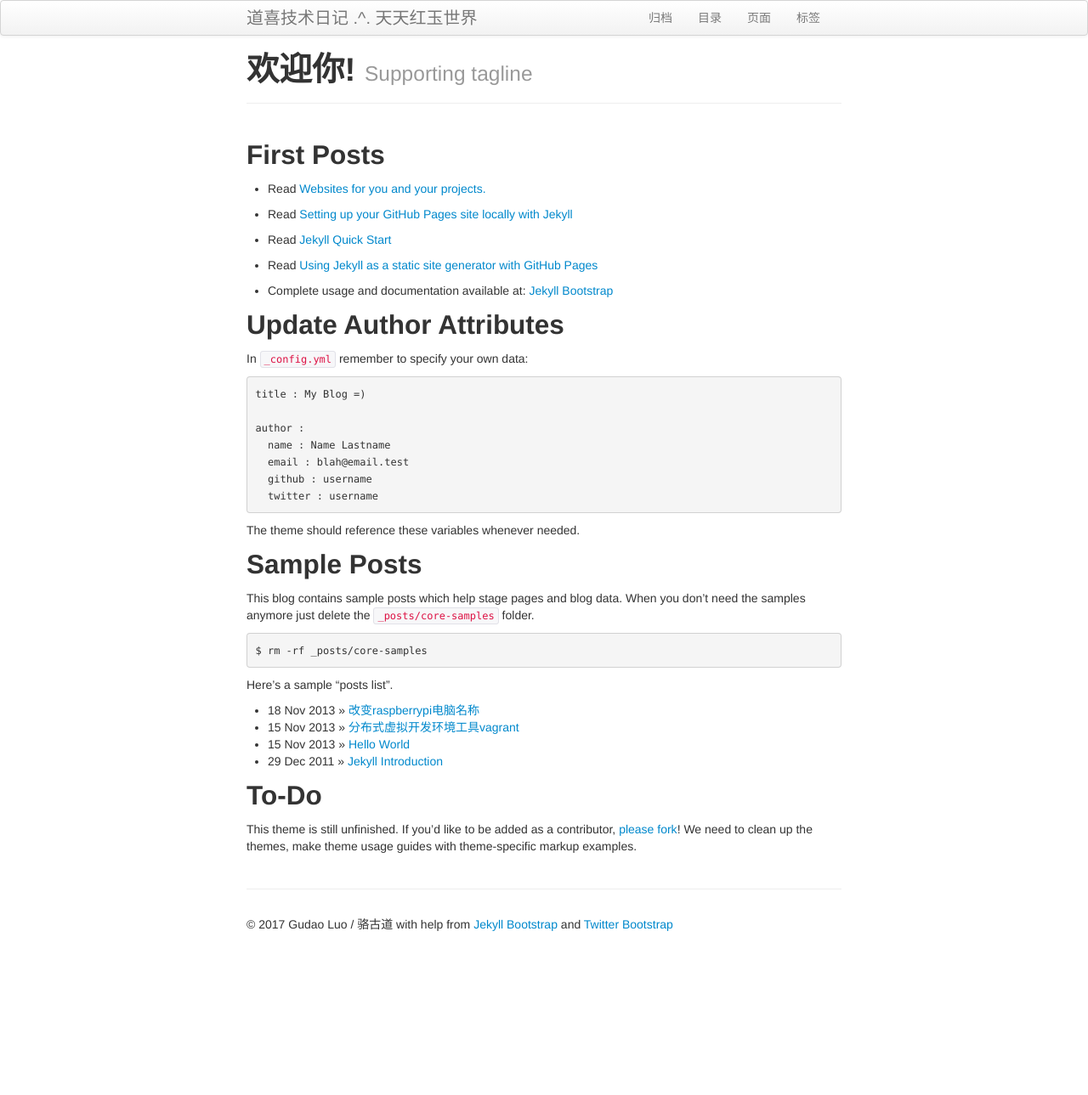
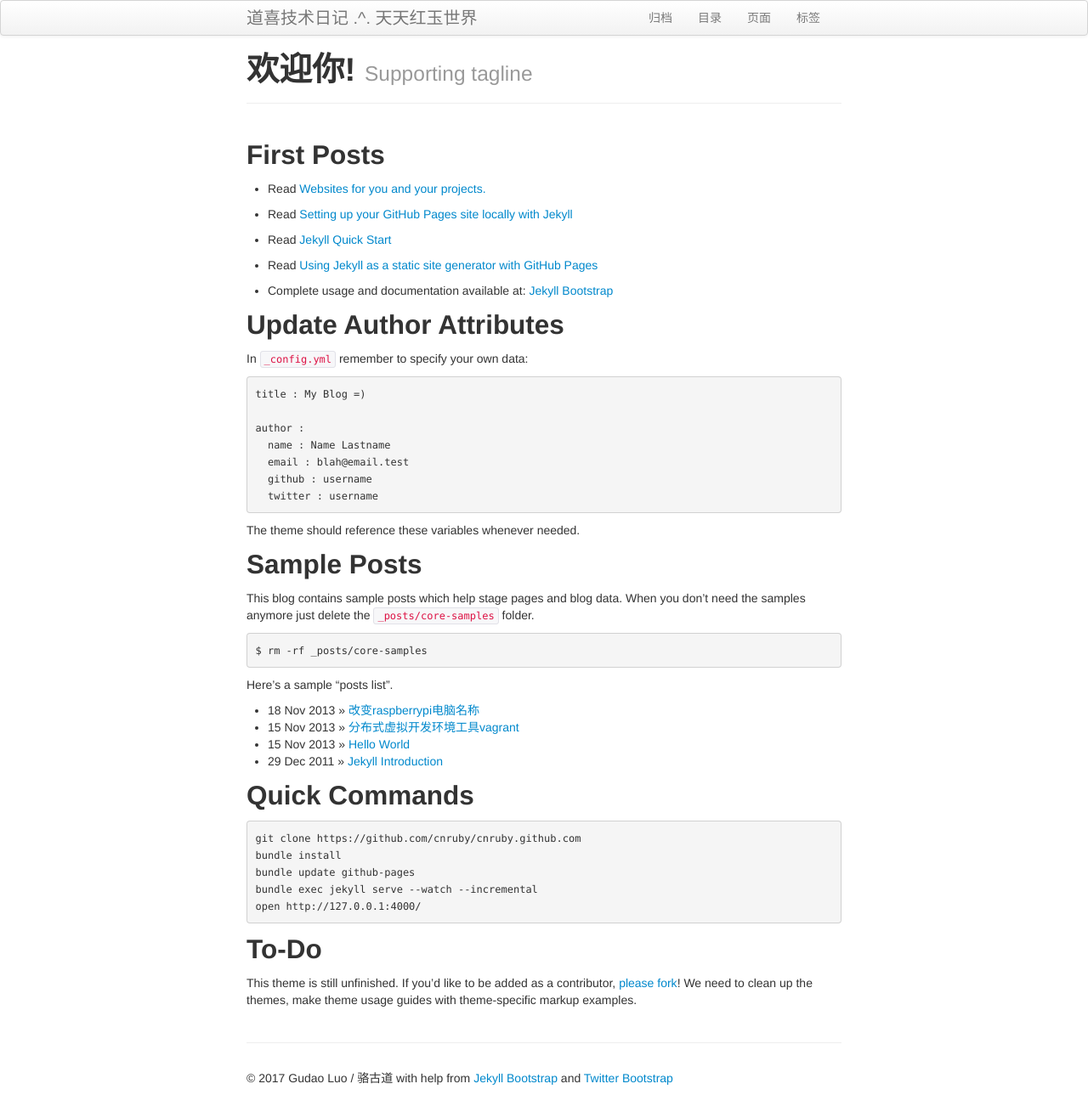
Before and after one commit to iotoi8cn/cnruby.github.com, a Jekyll site: the page built from index.md, in a window 1280 px wide. Shown: the whole page at 85% size. Built offline with Jekyll 4.4.1, drawn with Linux system fonts in a browser that asks for light colours; before the commit the page ends 1108 px from its top, so only the background shows below that.

Commit message:
quick commands

```diff
--- a/index.md
+++ b/index.md
@@ -46,6 +46,14 @@ Here's a sample "posts list".
   {% endfor %}
 </ul>
 
+## Quick Commands
+
+    git clone https://github.com/cnruby/cnruby.github.com
+    bundle install
+    bundle update github-pages
+    bundle exec jekyll serve --watch --incremental
+    open http://127.0.0.1:4000/
+
 ## To-Do
 
 This theme is still unfinished. If you'd like to be added as a contributor, [please fork](http://github.com/plusjade/jekyll-bootstrap)!
```
Also changed, not shown: 2 other files.
